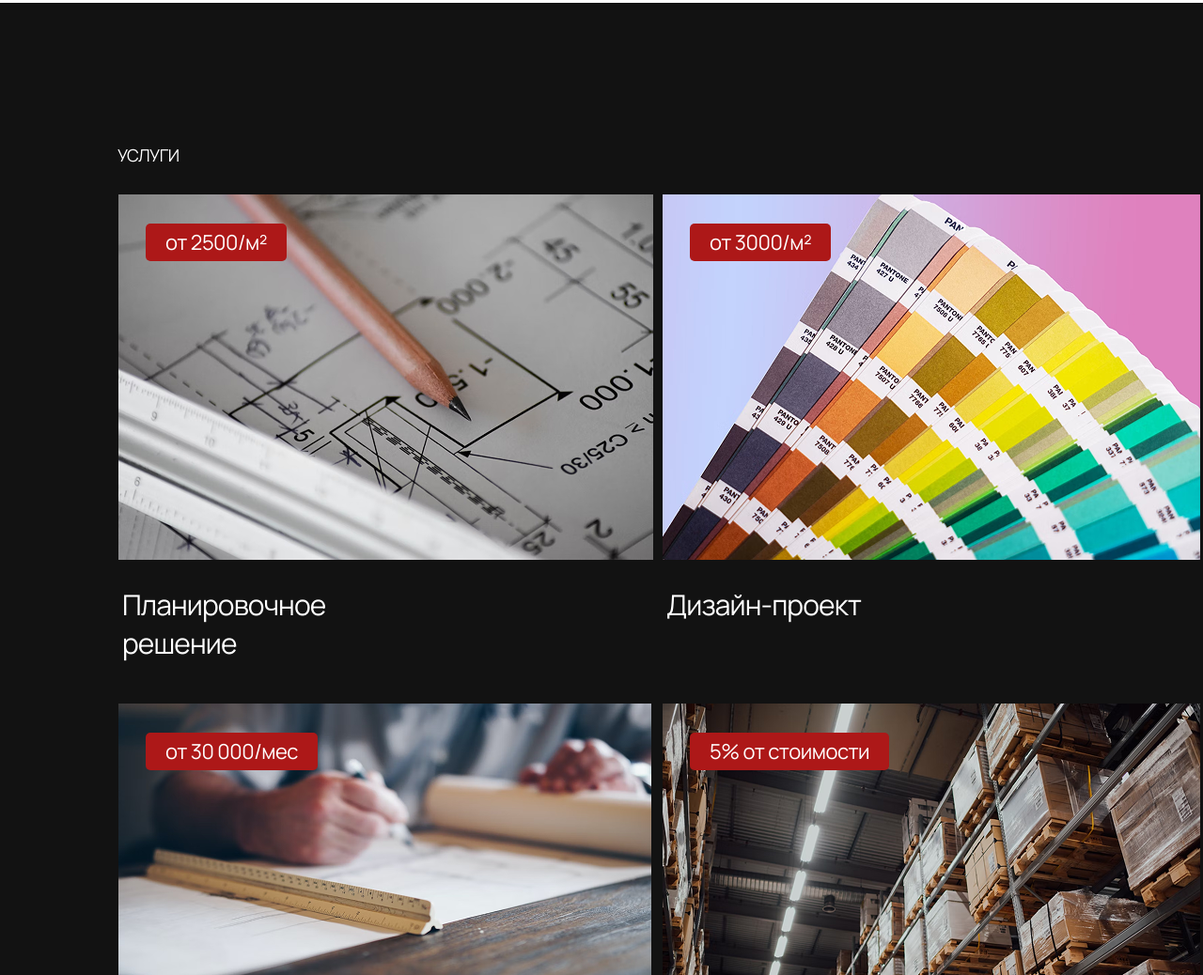
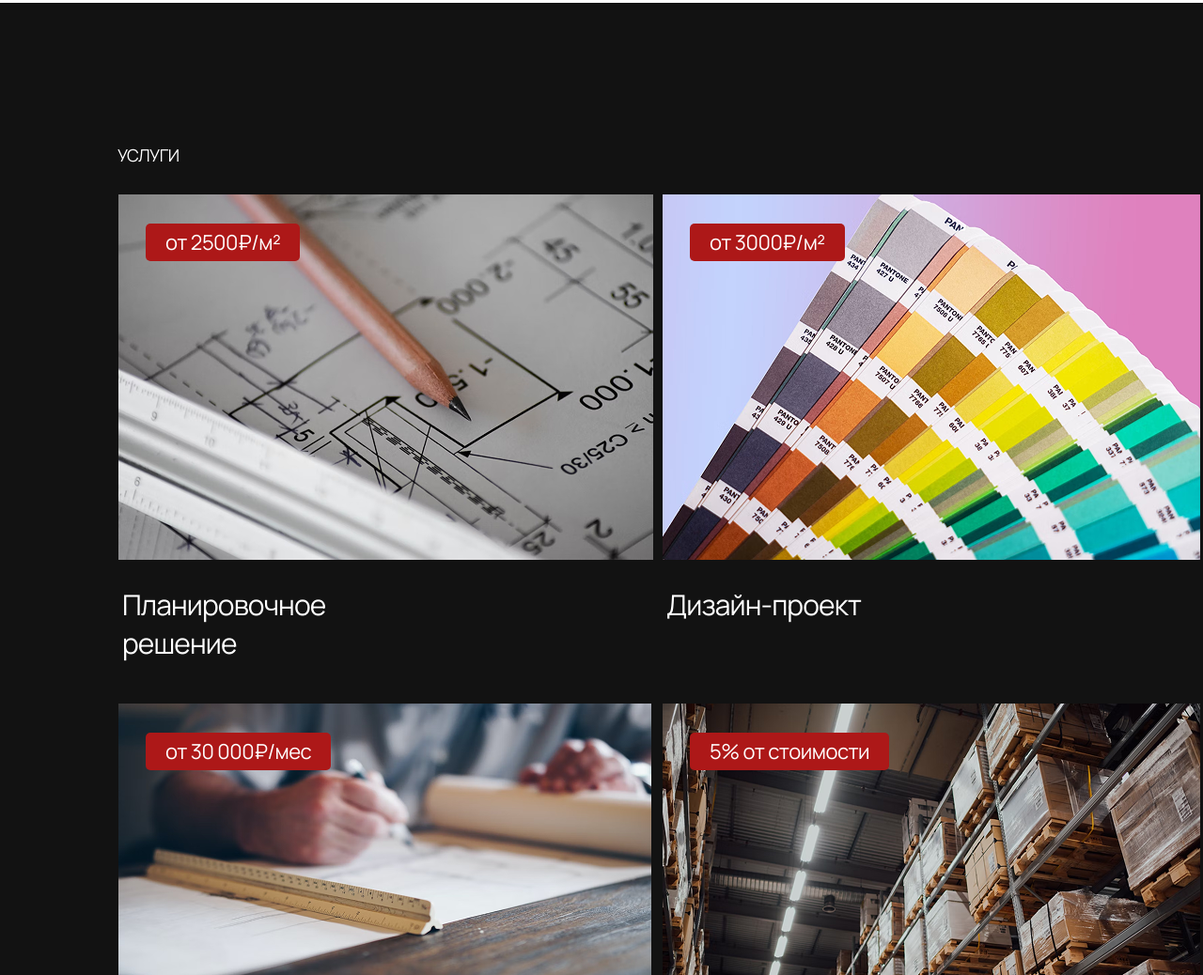
Before and after one commit to VladYevdokymov/Metrica-adaptiv, a plain HTML site: page index.html in a window 1280 px wide. Shown: the part 3739-4777 px from the top of the page at 94% size. Drawn offline with Linux system fonts and the light colour scheme.

Commit message:
Revert "Добавил адаптив в services"
This reverts commit 6a365bc2

```diff
--- a/index.html
+++ b/index.html
@@ -11,7 +11,6 @@
     <link href="https://fonts.googleapis.com/css2?family=Manrope&display=swap" rel="stylesheet">
     <link rel="stylesheet" href="Styles/reset.css">
     <link rel="stylesheet" href="Styles/styles.css">
-    <link rel="stylesheet" href="Styles/services.css">
 </head>
 
 <body>
@@ -113,17 +112,17 @@
             <h2 class="services__title">УСЛУГИ</h2>
             <ul class="services__ul">
                 <li class="services-list">
-                    <div class="services-list__label">от 2500/м²</div>
+                    <div class="services-list__label">от 2500₽/м²</div>
                     <img class="services__img" src="resources/services__1.png" alt="Карандаш на бумаге">
                     <h3 class="services-list__title">Планировочное решение </h3>
                 </li>
                 <li class="services-list">
-                    <div class="services-list__label">от 3000/м²</div>
+                    <div class="services-list__label">от 3000₽/м²</div>
                     <img class="services__img" src="resources/services__2.png" alt="Палитра цветов">
                     <h3 class="services-list__title">Дизайн-проект </h3>
                 </li>
                 <li class="services-list">
-                    <div class="services-list__label">от 30 000/мес</div>
+                    <div class="services-list__label">от 30 000₽/мес</div>
                     <img class="services__img" src="resources/services__3.png" alt="Подготовка чертежа">
                     <h3 class="services-list__title">Авторский надзор</h3>
                 </li>
@@ -139,14 +138,12 @@
     </section>
 
    <!-- <section class="examples">
-         <div class="container"> ы
+        <div class="container">
             <div class="examples__block">
                 <h3 class="examples__text">Проект Двухкомнатной квартиры в ЖК Лесной Пейзаж</h3>
             </div>
         </div>
     </section>
-
-
 
     <section id="section-contacts" class="contacts">
         <div class="container">
```
Lines whose indentation alone changed are shown as unchanged.
